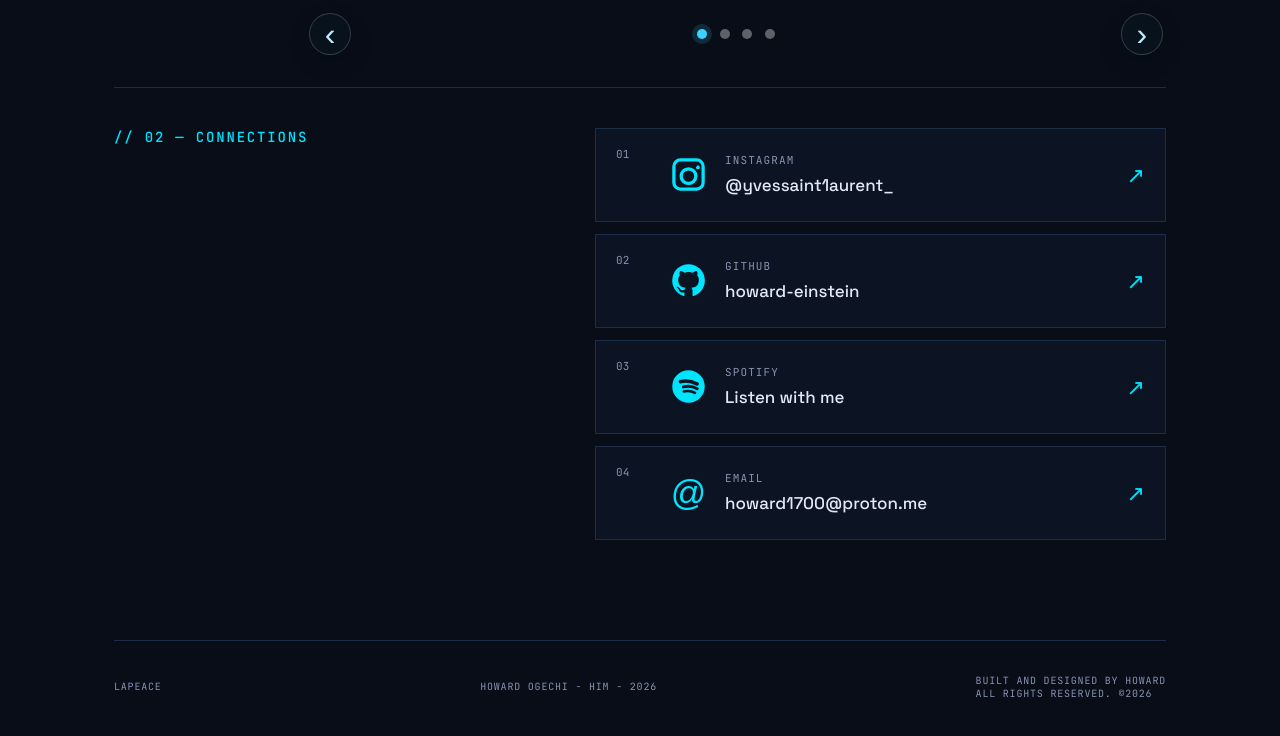
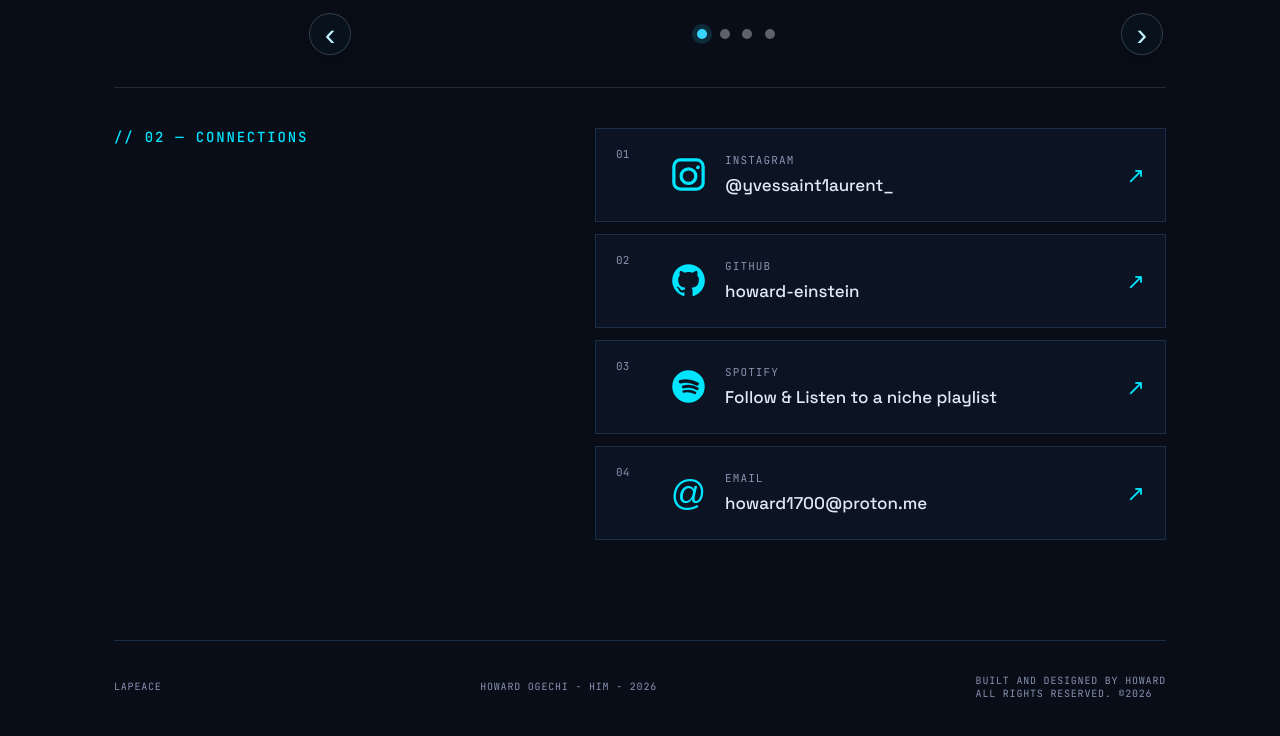
Before and after one commit to howard-einstein/me.1, a website: page index.html in a window 1280 px wide. Shown: the part 1792-2528 px from the top of the page. Drawn offline with nearby package versions, Linux system fonts and the light colour scheme.

Commit message:
I AM HOWARD

```diff
--- a/index.html
+++ b/index.html
@@ -278,7 +278,7 @@
                   d="M12 2a10 10 0 1 0 10 10A10 10 0 0 0 12 2Zm4.66 14.32a.75.75 0 0 1-1.03.25 8.36 8.36 0 0 0-4.11-1.08 9 9 0 0 0-2.39.34.75.75 0 0 1-.32-1.46 10.44 10.44 0 0 1 2.8-.4 9.82 9.82 0 0 1 4.83 1.25.75.75 0 0 1 .22 1.1Zm1.43-2.52a.86.86 0 0 1-1.18.28 10.49 10.49 0 0 0-5.12-1.33 11 11 0 0 0-2.83.38.86.86 0 1 1-.34-1.7 12.74 12.74 0 0 1 3.28-.44 12.3 12.3 0 0 1 6.02 1.57.86.86 0 0 1 .17 1.24Zm.11-2.83a1.08 1.08 0 0 1-1.48.36 13.1 13.1 0 0 0-6.27-1.67 13.46 13.46 0 0 0-3.32.46 1.08 1.08 0 0 1-.45-2.1 15.46 15.46 0 0 1 3.69-.5 15 15 0 0 1 7.18 1.86 1.08 1.08 0 0 1 .65 1.59Z"
                 /></svg></span
             ><span class="card-content"
-              ><small>SPOTIFY</small><strong>Listen with me</strong></span
+              ><small>SPOTIFY</small><strong>Follow & Listen to a niche playlist</strong></span
             ><span class="arrow">↗</span></a
           ><a
             class="connection-card email-card"
@@ -386,7 +386,6 @@
       const rotatingMessages = [
         '"You have to be delusional enough to think it is possible..."',
         '"...and discipled enough to prove yourself right - Kobe Bryant"',
-        '"Dreams come true when you don\'t sleep" - Virgil Abloh',
       ];
       let messageIndex = 0;
       const holdDuration = 3000;
```
Also changed, not shown: package.json (added, +19 -0 lines).
